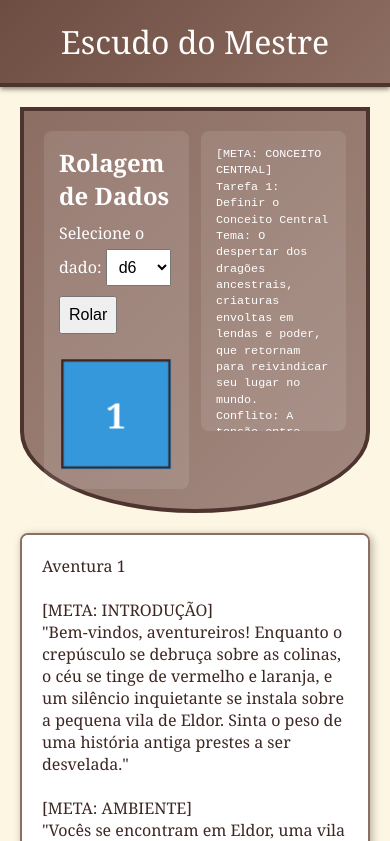
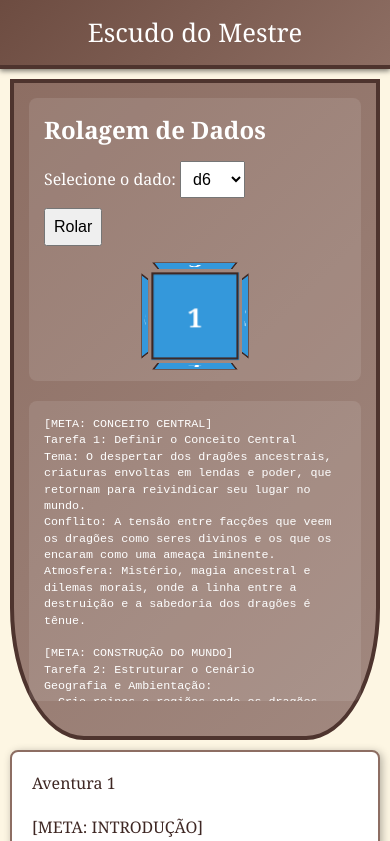
Before and after one commit to victorMagdesian/DragonAeon, a plain HTML site: page index.html in a window 390 px wide. Both pictures are taken after a click on the button "Rolar". Shown: the top 841 px of the page. Drawn offline with Linux system fonts and the light colour scheme.

Commit message:
Update index.html

```diff
--- a/index.html
+++ b/index.html
@@ -145,7 +145,7 @@
       font-size: 0.9em;
       line-height: 1.4;
     }
-    /* Seção de Aventuras ampliadas abaixo do escudo */
+    /* Seção de Aventuras ampliada abaixo do escudo */
     .adventures {
       flex: 1;
       padding: 20px;
@@ -179,6 +179,53 @@
     .nav button:disabled {
       background: #bdbdbd;
       cursor: not-allowed;
+    }
+
+    /* =========================================
+       RESPONSIVIDADE (Mobile First)
+       ========================================= */
+    @media (max-width: 768px) {
+      header {
+        font-size: 1.6em;
+        padding: 15px;
+      }
+      .shield {
+        flex-direction: column;
+        border-radius: 0 0 20% 20%;
+        margin: 10px;
+        padding: 15px;
+      }
+      .shield .dice-container,
+      .shield .fixed-content {
+        width: 100%;
+        margin-bottom: 20px;
+      }
+      /* Reduz um pouco o tamanho do dado em telas menores */
+      #dice-display {
+        height: 100px;
+      }
+      .dice-d6, .dice-d4, .dice-flip {
+        width: 80px;
+        height: 80px;
+      }
+      .dice-d6 .face {
+        width: 80px;
+        height: 80px;
+        font-size: 1.5em;
+      }
+      .dice-d4 .face {
+        border-left: 40px solid transparent;
+        border-right: 40px solid transparent;
+        border-bottom: 69.28px solid var(--dice-color);
+        font-size: 1.2em;
+      }
+      .dice-flip {
+        font-size: 1.5em;
+      }
+      .adventures {
+        margin: 0 10px 10px;
+        max-height: none; /* permite rolagem livre */
+      }
     }
   </style>
 </head>
```
